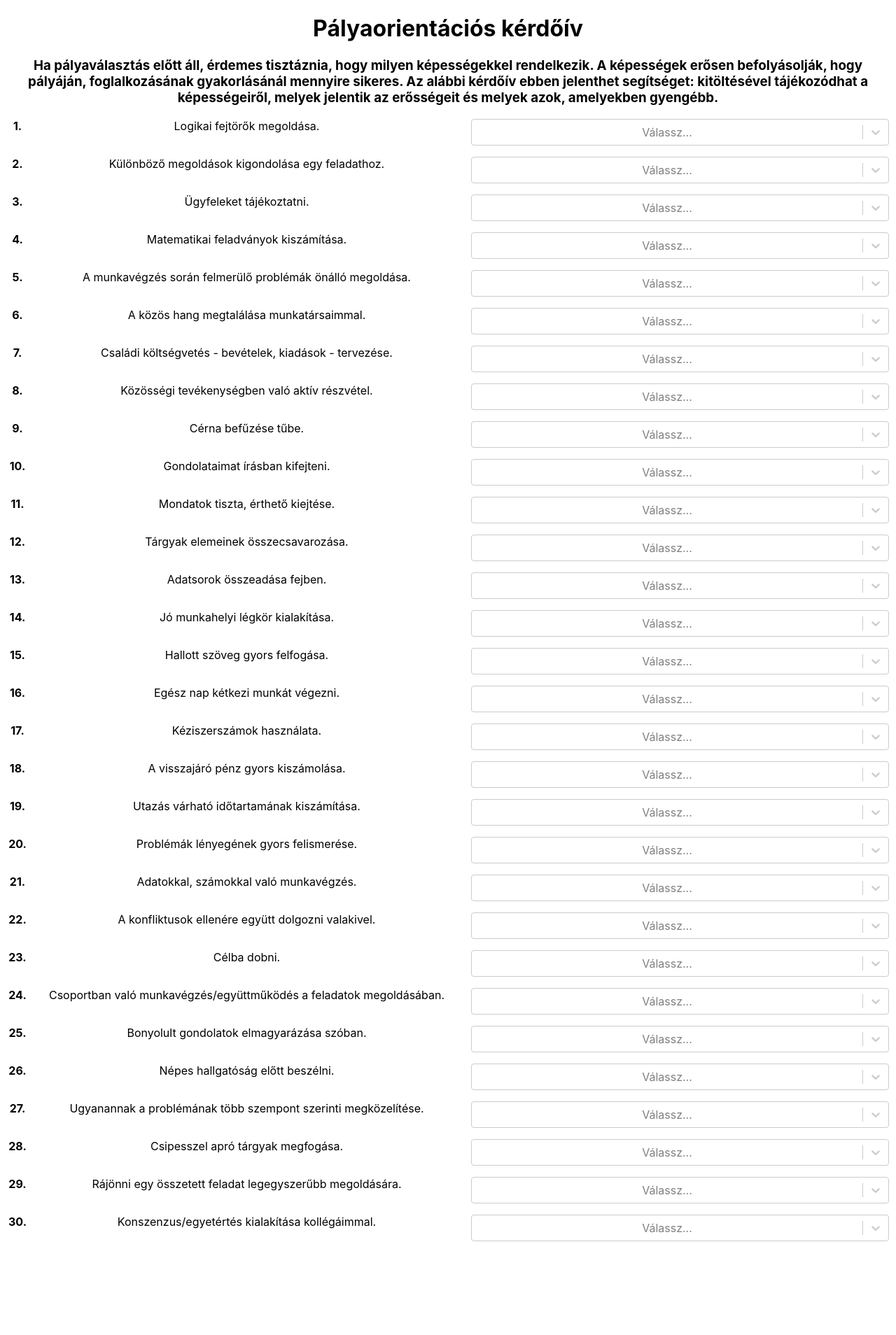
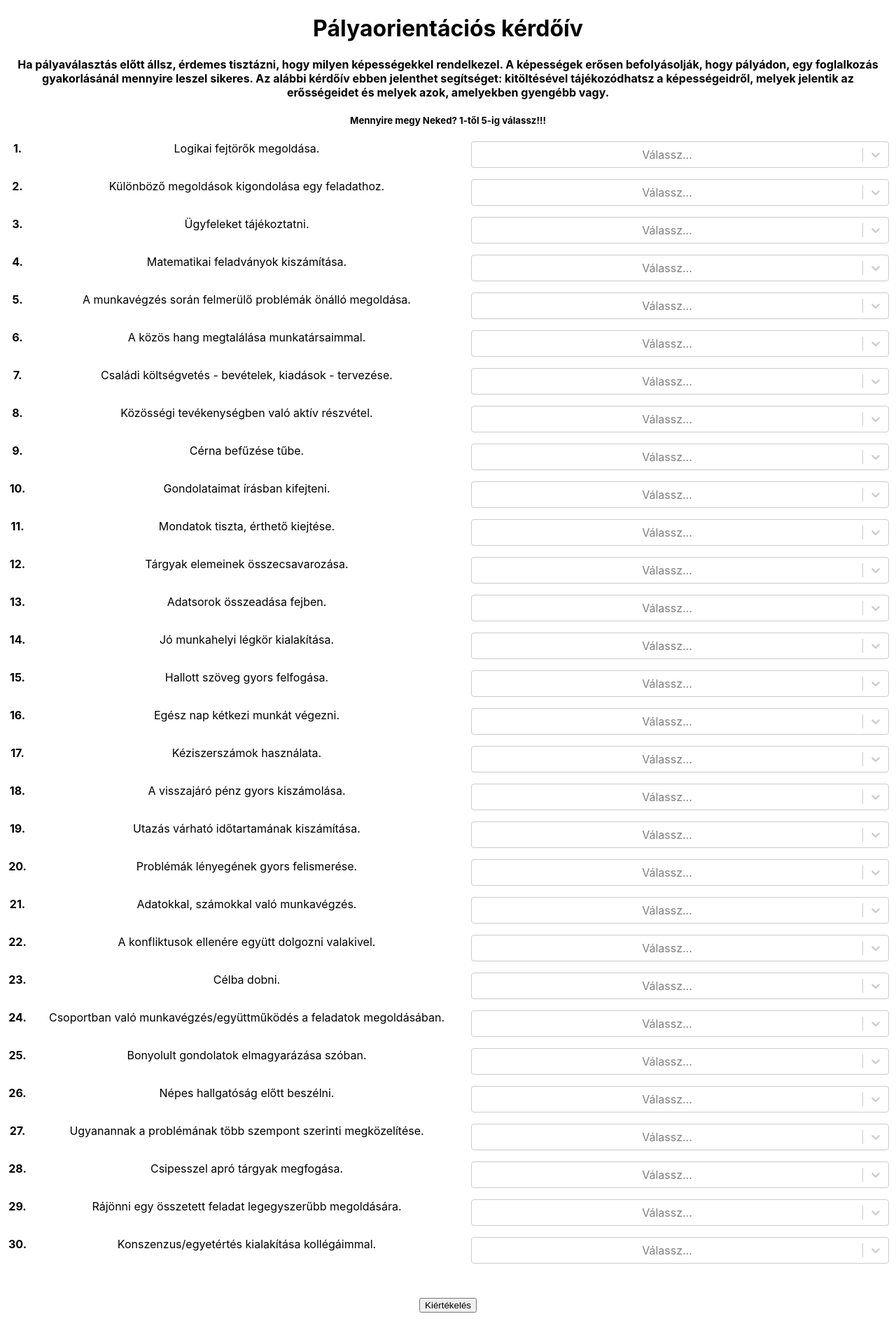
Before and after one commit to nahajia/proba_08_27_netlify_react, a React (Create React App) app: page / in a window 1280 px wide. Shown: the whole page at 70% size. Before the commit the page ends 1790 px from the top, so only its background shows below. Built offline with nearby package versions, Linux system fonts and the light colour scheme.

Commit message:
kiértékeles alap kesz

```diff
--- a/src/App.js
+++ b/src/App.js
@@ -45,6 +45,14 @@ function App() {
   ]
 
   const [tombKevert, setTombKevert] = useState([]);
+  const [mindenKitoltve, setMindenKitoltve] = useState(false);
+  const [message, setMessage] = useState("");
+  const [valasztasok, setValasztasok] = useState([]); // itt tároljuk a select-ek értékeit
+  const [ertek1,setErtek1]=useState(0);
+  const [ertek2,setErtek2]=useState(0);
+  const [ertek3,setErtek3]=useState(0);
+  const [ertek4,setErtek4]=useState(0);
+  const [ertek5,setErtek5]=useState(0);
 
   useEffect(() => {
     let tombSeged=[...tomb];
@@ -61,14 +69,51 @@ function App() {
   // eslint-disable-next-line react-hooks/exhaustive-deps
   },[]);
 
+  const handleClick = () => {
+    if (valasztasok.length!=30){
+        setMessage("Minden mezőt ki kell tölteni!");
+        return;
+    }
+    setMindenKitoltve(true)
+    setMessage("Sikeres kitöltés!");
+  };
+
+  const handleSelectChange = (sorszam, selectedOption) => {
+    //alert(selectedOption.value)
+     setValasztasok((prev) => {
+    // Ellenőrizzük, van-e már elem a tömbben ezzel a sorszámmal
+    const existingIndex = prev.findIndex(item => item.sorszam === sorszam);
+    if (existingIndex >= 0) {
+      // Ha van, frissítjük az értéket
+      const updated = [...prev];
+      updated[existingIndex] = { sorszam, valasztas: selectedOption ? selectedOption.value : null };
+      return updated;
+    } else {
+      // Ha nincs, hozzáadjuk az új objektumot
+      return [...prev, { sorszam, valasztas: selectedOption ? selectedOption.value : null }];
+    }})
+
+      if (sorszam%5==1)
+        setErtek1(ertek1+selectedOption.value);
+      else if (sorszam%5==2)
+        setErtek2(ertek2+selectedOption.value);
+      else if (sorszam%5==3)
+        setErtek3(ertek3+selectedOption.value);
+      else if (sorszam%5==4)
+        setErtek4(ertek4+selectedOption.value);
+      else if (sorszam%5==0)
+        setErtek5(ertek5+selectedOption.value);
+
+    };
   return (
     <div className="App">
       <h1>Pályaorientációs kérdőív</h1>
-      <h3>Ha pályaválasztás előtt áll, érdemes
-tisztáznia, hogy milyen képességekkel rendelkezik. A képességek erősen befolyásolják, hogy
-pályáján, foglalkozásának gyakorlásánál mennyire sikeres. Az alábbi kérdőív ebben jelenthet
-segítséget: kitöltésével tájékozódhat a képességeiről, melyek jelentik az erősségeit és melyek
-azok, amelyekben gyengébb.</h3>
+      <h4>Ha pályaválasztás előtt állsz, érdemes
+tisztázni, hogy milyen képességekkel rendelkezel. A képességek erősen befolyásolják, hogy
+pályádon, egy foglalkozás gyakorlásánál mennyire leszel sikeres. Az alábbi kérdőív ebben jelenthet
+segítséget: kitöltésével tájékozódhatsz a képességeidről, melyek jelentik az erősségeidet és melyek
+azok, amelyekben gyengébb vagy.</h4>
+      <h5>Mennyire megy Neked? 1-től 5-ig válassz!!!</h5>
 
 
 
@@ -93,11 +138,29 @@ azok, amelyekben gyengébb.</h3>
               </span>
             </div>
             <div style={{ flex: '1 1 150px' }}>
-        <Select options={options} isSearchable={false} placeholder="Válassz..." />
+              <Select
+                options={options}
+                isSearchable={false}
+                placeholder="Válassz..."
+                onChange={(selectedOption) => handleSelectChange(elem.sorszam, selectedOption)}
+              />
             </div>
           </li>
         ))}
       </ol>
+
+     <div style={{ padding: "2rem" }}>
+        <button onClick={handleClick}>Kiértékelés</button>
+        {message &&  <p style={{ marginTop: "1rem", color: "green" }}>{message}</p>}
+        {mindenKitoltve && <div>
+
+           <div>Kézügyesség: {ertek1}</div>
+      <div>Matematikai képesség: {ertek2}</div>
+      <div>Problémamegoldó képesség: {ertek3}</div>
+      <div>Együttműködő képesség: {ertek4}</div>
+      <div>Kommunikációs képesség: {ertek5}</div>
+         </div>}
+        </div>
 
 
     </div>
```
Lines whose indentation alone changed are shown as unchanged.
